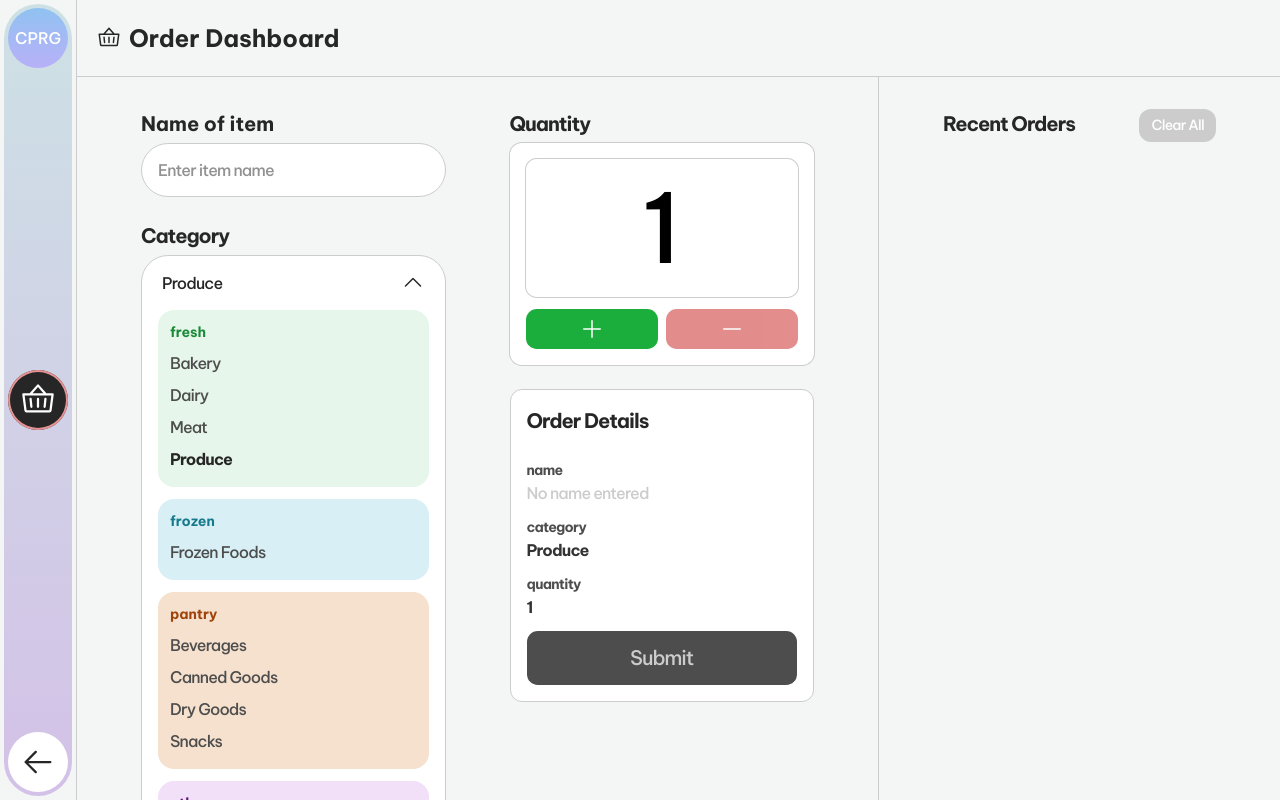
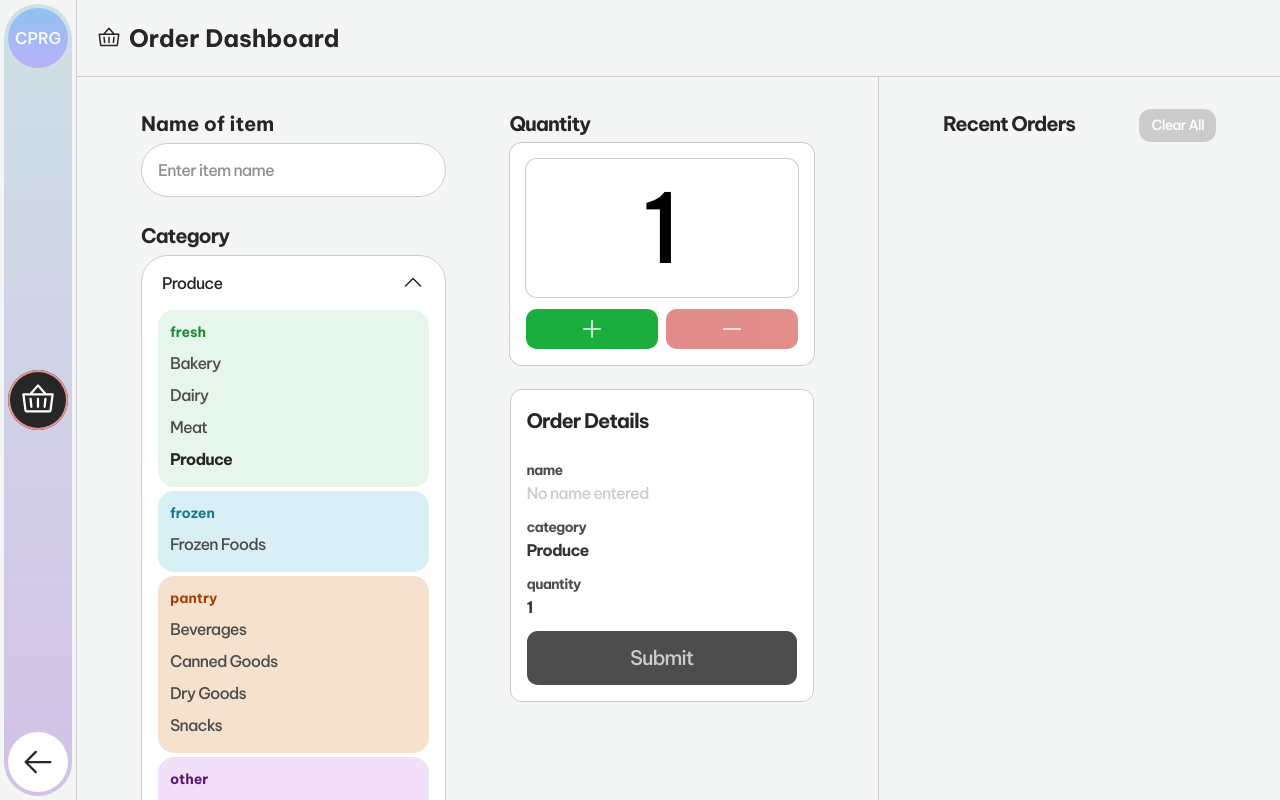
Before and after one commit to louispadillo/cprg306a-assignment, a Next.js app: page /week-5 in a window 1280 px wide. Both pictures are taken after a click on the button "Produce". Built offline with nearby package versions, Linux system fonts and the light colour scheme.

Commit message:
reduced some gap spacing to make some areas more compact
- category dropdown
- recent orders panel

```diff
--- a/app/week-5/category-dropdown.js
+++ b/app/week-5/category-dropdown.js
@@ -58,7 +58,7 @@ export default function CategoryDropdown({ value, onChange }) {
                     exit={{ height: 0, opacity: 0 }}
                     transition={{ duration: 0.25, ease: "easeOut" }}
                 >
-                    <div className="flex flex-col gap-3 px-4 pb-4">
+                    <div className="flex flex-col gap-1 px-4 pb-4">
                     {groups.map((group) => (
                         <div key={group.name} className={`rounded-2xl px-3 py-3 ${group.bg}`}>
                         <p className={`mb-1 text-[14px] font-bold ${group.text}`}>{group.name}</p>
--- a/app/week-5/page.js
+++ b/app/week-5/page.js
@@ -53,7 +53,7 @@ export default function Page() {
                             <h2 className="text-[20px] font-semibold tracking-tighter text-dark-900">Recent Orders</h2>
                             <ClearOrders clearOrders={clearOrders} disabled={orders.length === 0}/>
                         </div>
-                        <div className="overflow-y-auto flex flex-col flex-1 gap-6 px-[64px] scrollbar-thin scrollbar-thumb-dark-700">
+                        <div className="overflow-y-auto flex flex-col flex-1 gap-3 px-[64px] scrollbar-thin scrollbar-thumb-dark-700">
                             {orders.map((order, index) => (
                             <OrderOutput
                                 key={index}
```
